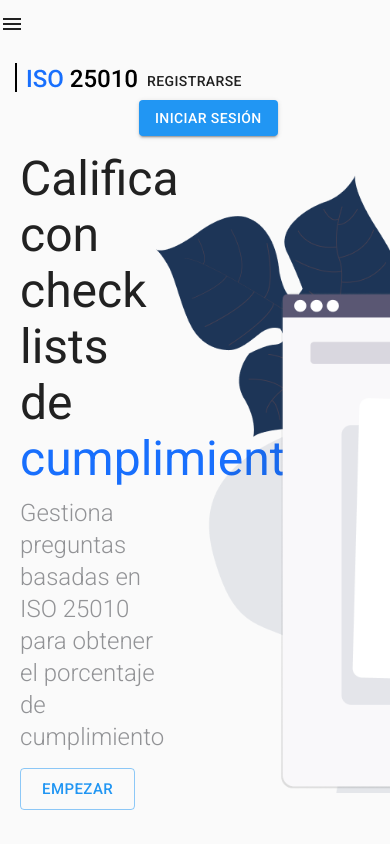
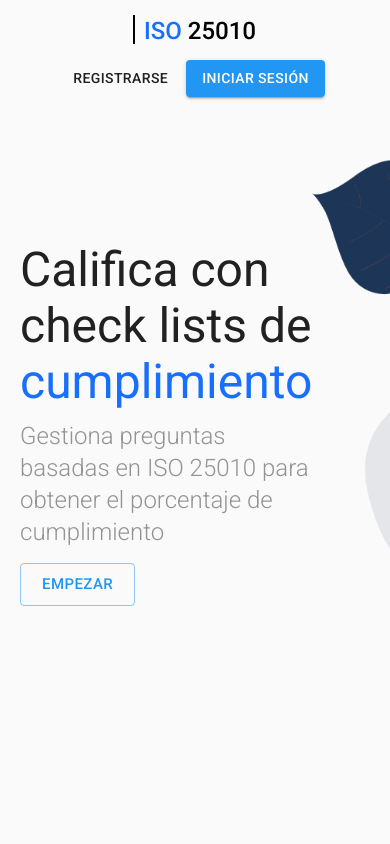
Before and after one commit to JeffSkynird/isosoft, a React (Create React App) app in the folder client/: page /bienvenida in a window 390 px wide. Built offline with nearby package versions, Linux system fonts and the light colour scheme.

Commit message:
Cambios en el responsive

```diff
--- a/client/src/components/Drawer2.js
+++ b/client/src/components/Drawer2.js
@@ -20,6 +20,8 @@ import MailIcon from '@material-ui/icons/Mail';
 import MenuIcon from '@material-ui/icons/Menu';
 import { useHistory } from "react-router-dom";
 import Toolbar from '@material-ui/core/Toolbar';
+import useMediaQuery from '@material-ui/core/useMediaQuery';
+
 import ListIcon from '@material-ui/icons/List';
 import Typography from '@material-ui/core/Typography';
 import { makeStyles, useTheme } from '@material-ui/core/styles';
@@ -73,6 +75,8 @@ function ResponsiveDrawer(props) {
     const location = useLocation();
     const classes = useStyles();
     const theme = useTheme();
+
+    const fullScreen = useMediaQuery(theme.breakpoints.down('sm'));
     const [mobileOpen, setMobileOpen] = React.useState(false);
     const [cambio, setCambio] = React.useState(null)
     const [info, setInfo] = React.useState(null)
@@ -219,11 +223,12 @@ function ResponsiveDrawer(props) {
                     null
             }
 
-            <main className={history != null ? history.location.pathname != "/bienvenida" ? classes.content : "" : ""}>
+            <main  className={history != null ? history.location.pathname != "/bienvenida" ? classes.content : "" : ""}>
                 <IconButton
                     color="inherit"
                     aria-label="open drawer"
                     edge="start"
+                    style={{display:history.location.pathname == "/bienvenida"  ||history.location.pathname == "/login"  ?'none':''}}
                     onClick={handleDrawerToggle}
                     className={classes.menuButton}
                 >
--- a/client/src/containers/main/Bienvenida.js
+++ b/client/src/containers/main/Bienvenida.js
@@ -1,32 +1,37 @@
 import React from 'react'
 import logo from '../../assets/logoPeque.png'
 import splash from '../../assets/bienvenida.png'
+import useMediaQuery from '@material-ui/core/useMediaQuery';
+import { useTheme } from '@material-ui/core/styles';
 
 import Button from '@material-ui/core/Button';
 import Typography from '@material-ui/core/Typography';
 
 export default function Bienvenida(props) {
+    const theme = useTheme();
+
+    const fullScreen = useMediaQuery(theme.breakpoints.down('sm'));
     return (
         <div style={{height:'100%',width:'100%'}}>
-            <div style={{ display: 'flex', justifyContent: 'space-between',padding:15 }}>
+            <div style={{ display: 'flex', flexDirection:fullScreen?'column':'row',alignItems:fullScreen?'center':'',justifyContent: 'space-between',padding:15 }}>
                 <img src={logo} style={{ marginBottom: 15, height: 30, width: 124 }} alt="" srcset="" />
 
                 <div>
-                    <Button style={{marginRight:10}}  onClick={() => window.location.href="/login"}>Registrarse</Button>
-                    <Button variant="contained" color="primary" onClick={() => window.location.href="/login"}>
+                    <Button style={{marginRight:10}}  onClick={() => props.history.push('/login',{register:true})}>Registrarse</Button>
+                    <Button variant="contained" color="primary" onClick={() => props.history.push('/login')}>
                         Iniciar Sesión
                     </Button>
                 </div>
             </div>
             <div style={{display:'flex',justifyContent:'space-between',alignItems:'center'}}>
-                <div style={{width:'40%',paddingLeft:20}}>
+                <div style={{width:fullScreen?'100%':'40%',paddingLeft:20}}>
                 <Typography variant="h3" >
             Califica con check lists de <span style={{color:'#186FFD'}}>cumplimiento</span>
                 </Typography>
                 <Typography variant="h5" style={{fontWeight:100,marginTop:10,color:'#929396',marginBottom:15}} >
                 Gestiona preguntas basadas en ISO 25010 para obtener el porcentaje de cumplimiento
                 </Typography>
-                <Button variant="outlined" color="primary" size="large" onClick={() => window.location.href="/login"}>
+                <Button variant="outlined" color="primary" size="large" onClick={() => props.history.push('/login')}>
                         Empezar
                     </Button>
                 </div>
--- a/client/src/containers/main/Login.js
+++ b/client/src/containers/main/Login.js
@@ -17,6 +17,7 @@ import splashR from '../../assets/register.png'
 
 import Register from './Register'
 import Iniciar from './Iniciar'
+import { useMediaQuery, useTheme } from '@material-ui/core';
 
 const useStyles = makeStyles((theme) => ({
     paper: {
@@ -40,12 +41,24 @@ const useStyles = makeStyles((theme) => ({
     },
 }));
 
-export default function SignIn() {
+export default function SignIn(props) {
+    const dato = props.location.state;
+    const theme = useTheme();
+
+    const fullScreen = useMediaQuery(theme.breakpoints.down('sm'));
     const classes = useStyles();
     const [tab,setTab]=React.useState(0)
 
 
+    React.useEffect(()=>{
+        console.log(dato)
+        if(dato!=undefined){
+            if(dato.hasOwnProperty('register')){
+                setTab(1)
+            }
+        }
 
+    },[dato])
     return (
 
         <div className={classes.paper}>
@@ -53,7 +66,7 @@ export default function SignIn() {
                 <CardContent>
 
                     <Grid style={{ display: 'flex', alignItems: 'center' }}>
-                        <div style={{ marginRight: 30 }} >
+                        <div style={{ marginRight: fullScreen?0:30 }} >
                             <div style={{display:'flex',marginBottom:10,alignItems:'center',justifyContent:'space-between'}}>
                                 <IconButton aria-label="back" size="small" onClick={() => window.location.href="/bienvenida"}>
                                     <ArrowBackIcon />
@@ -72,7 +85,7 @@ export default function SignIn() {
                             </div>
 
                             <Typography component="h1" variant="h5">
-                                Inicia sesión
+                            {tab==0?'Inicia sesión':'Registrate ahora'}
                             </Typography>
                             <Typography variant="subtitle1" style={{ fontSize: 15, color: '#929396' }}>
                                 Accede al portal administrativo
@@ -86,7 +99,7 @@ export default function SignIn() {
                         </div>
 
 
-                        <img src={tab==0?splashL:splashR} style={{ width: 350, height: 260 }} alt="" srcset="" />
+                        <img src={tab==0?splashL:splashR} style={{display:fullScreen?'none':'', width: 350, height: 260 }} alt="" srcset="" />
                     </Grid>
 
                 </CardContent>
```
